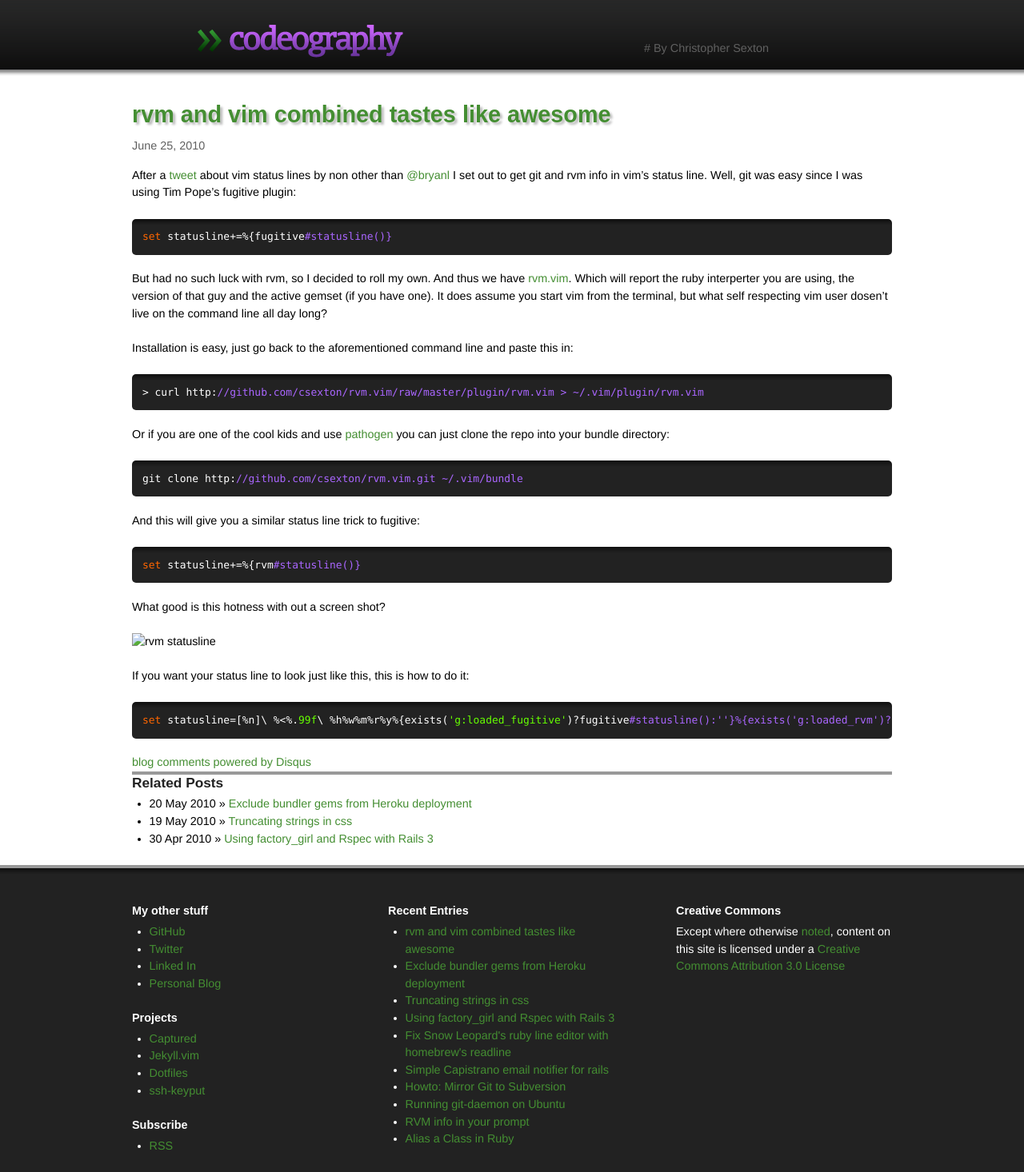
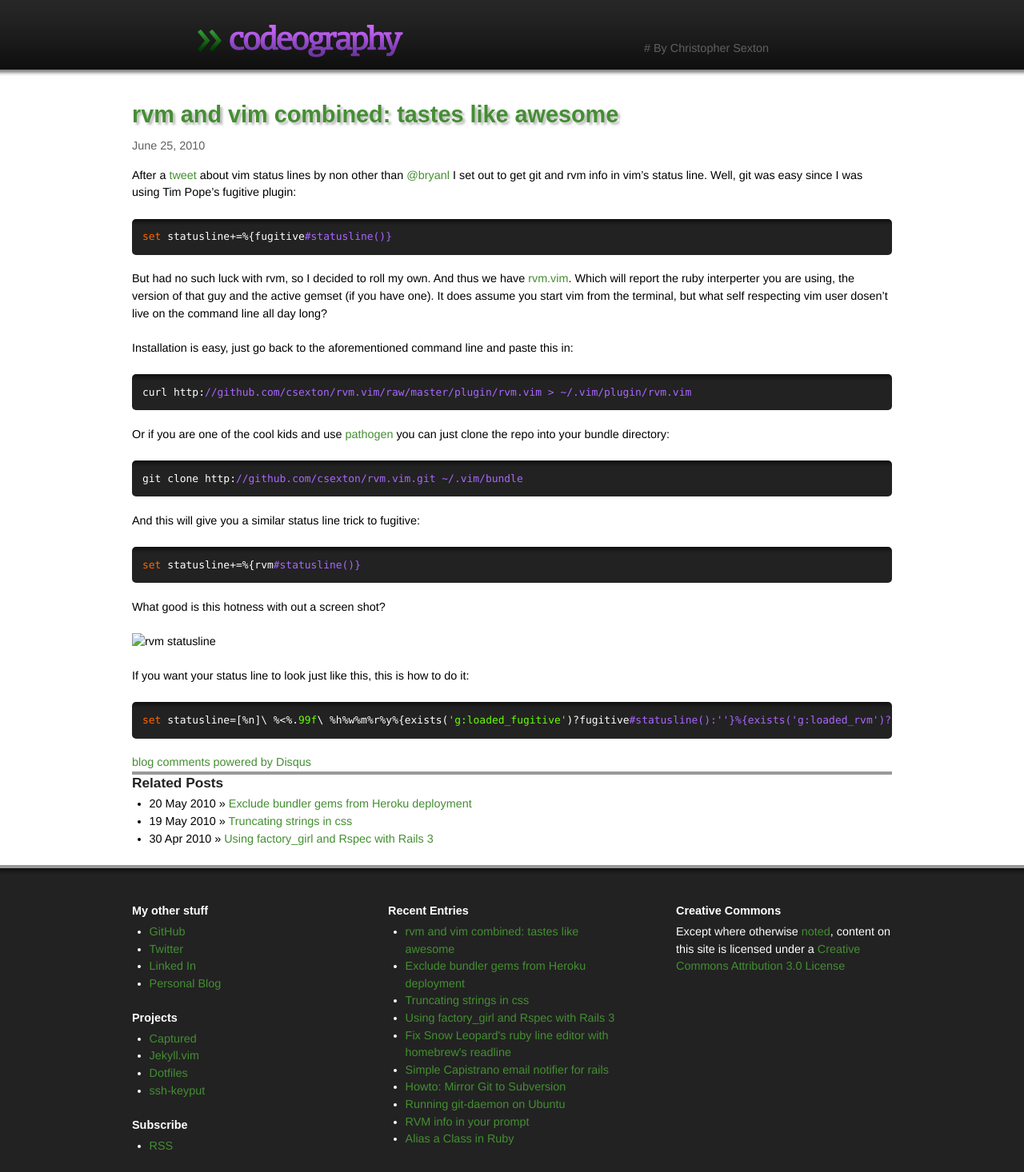
Before and after one commit to csexton/codeography.com, a Jekyll site: the page built from _posts/2010-06-25-rvm-and-vim-tastes-like-awesome.markdown, in a window 1280 px wide. Shown: the whole page at 80% size. Built offline with Jekyll 4.4.1, drawn with Linux system fonts in a browser that asks for light colours; nearby versions of some CDN libraries; some web fonts are replaced; comment, search, counter and statistics services are not loaded.

Commit message:
Editing article

```diff
--- a/_posts/2010-06-25-rvm-and-vim-tastes-like-awesome.markdown
+++ b/_posts/2010-06-25-rvm-and-vim-tastes-like-awesome.markdown
@@ -1,6 +1,6 @@
 ---
 layout: post
-title: "rvm and vim combined tastes like awesome"
+title: "rvm and vim combined: tastes like awesome"
 published: true
 ---
 
@@ -12,7 +12,7 @@ But had no such luck with rvm, so I decided to roll my own. And thus we have [rv
 
 Installation is easy, just go back to the aforementioned command line and paste this in:
 
-    > curl http://github.com/csexton/rvm.vim/raw/master/plugin/rvm.vim > ~/.vim/plugin/rvm.vim
+    curl http://github.com/csexton/rvm.vim/raw/master/plugin/rvm.vim > ~/.vim/plugin/rvm.vim
 
 Or if you are one of the cool kids and use [pathogen](http://github.com/tpope/vim-pathogen) you can just clone the repo into your bundle directory:
 
```
